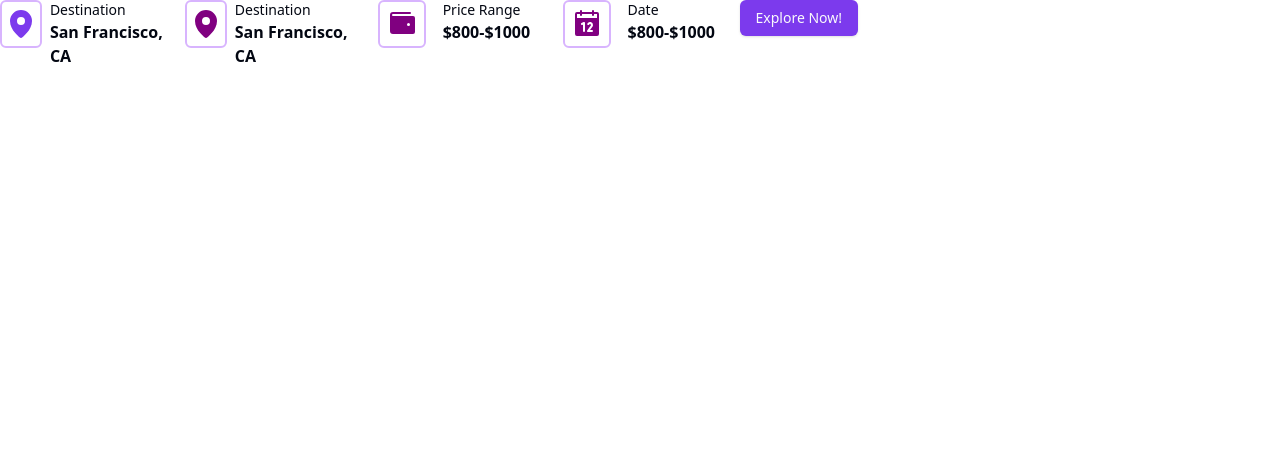
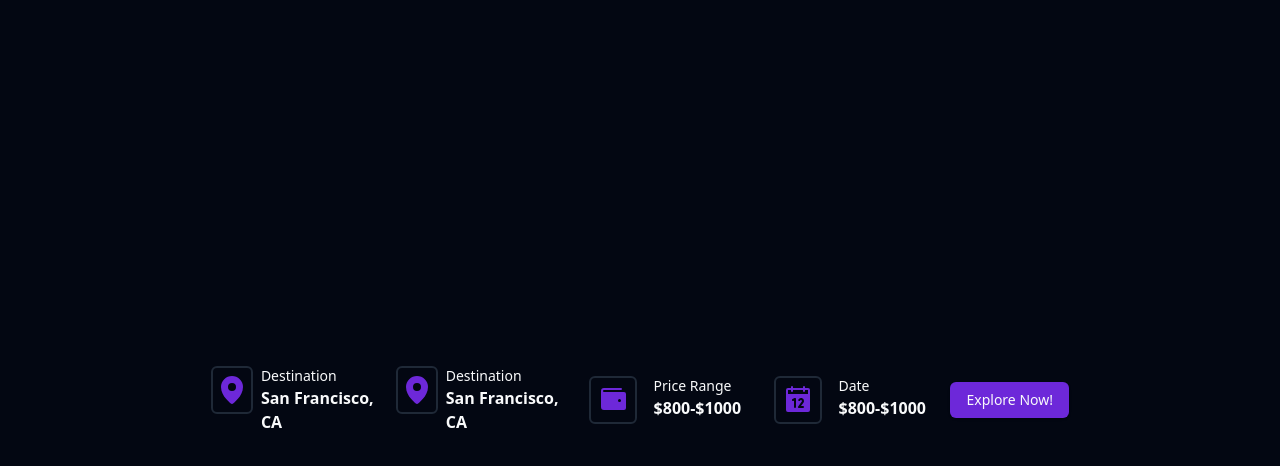
Before and after one commit to rmotafreitas/planner.ai, a React (Vite) app in the folder client/: page / in a window 1280 px wide. Shown: the top 466 px of the page. Built offline with nearby package versions, Linux system fonts and the light colour scheme.

Commit message:
Setup route and themes

```diff
--- a/client/index.html
+++ b/client/index.html
@@ -14,7 +14,7 @@
     />
   </head>
 
-  <body class="bg-primary-foreground">
+  <body>
     <div id="root"></div>
     <script type="module" src="/src/main.jsx"></script>
   </body>
--- a/client/package.json
+++ b/client/package.json
@@ -17,6 +17,7 @@
     "clsx": "^2.1.0",
     "react": "^18.2.0",
     "react-dom": "^18.2.0",
+    "react-router-dom": "^6.22.2",
     "tailwind-merge": "^2.2.1",
     "tailwindcss-animate": "^1.0.7"
   },
--- a/client/src/App.jsx
+++ b/client/src/App.jsx
@@ -1,50 +1,27 @@
-import { MapPin, Wallet, Calendar } from "@phosphor-icons/react";
-import { Button } from "@/components/ui/button";
+import { Route, BrowserRouter as Router, Routes } from "react-router-dom";
+
+import { HomePage } from "./pages";
+import { ThemeProvider } from "./components/theme-provider";
 
 export function App() {
+  /*
+  const [userId, setUserId] = useState("");
+
+  const providerUser = useMemo(
+    () => ({
+      userId,
+      setUserId,
+    }),
+    [userId, setUserId]
+  ); */
   return (
-    <>
-      <div className="rounded-md w-fit flex flex-row gap-4">
-        <div className="flex flex-row gap-2 justify-evenly flex-1">
-          <div className="border-solid border-2 border-purple-300 justify-center flex items-center rounded-md w-12 h-12">
-            <MapPin size={32} weight="fill" className="text-primary" />
-          </div>
-          <div>
-            <h1 className="text-sm">Destination</h1>
-            <p className="font-semibold">San Francisco, CA</p>
-          </div>
-        </div>
-        <div className="flex flex-row gap-2 justify-evenly flex-1">
-          <div className="border-solid border-2 border-purple-300 justify-center flex items-center rounded-md w-12 h-12">
-            <MapPin size={32} weight="fill" color="purple" />
-          </div>
-          <div>
-            <h1 className="text-sm">Destination</h1>
-            <p className="font-semibold">San Francisco, CA</p>
-          </div>
-        </div>
-        <div className="flex flex-row gap-2 justify-evenly flex-1">
-          <div className="border-solid border-2 border-purple-300 justify-center flex items-center rounded-md w-12 h-12">
-            <Wallet size={32} weight="fill" color="purple" />
-          </div>
-          <div>
-            <h1 className="text-sm">Price Range</h1>
-            <p className="font-semibold">$800-$1000</p>
-          </div>
-        </div>
-        <div className="flex flex-row gap-2 justify-evenly flex-1">
-          <div className="border-solid border-2 border-purple-300 justify-center flex items-center rounded-md w-12 h-12">
-            <Calendar size={32} weight="fill" color="purple" />
-          </div>
-          <div>
-            <h1 className="text-sm">Date</h1>
-            <p className="font-semibold">$800-$1000</p>
-          </div>
-        </div>
-        <Button>
-          <p>Explore Now!</p>
-        </Button>
-      </div>
-    </>
+    <ThemeProvider defaultTheme="dark" storageKey="vite-ui-theme">
+      <Router>
+        <Routes>
+          <Route path="/" element={<HomePage />} />
+          {/* <Route path="*" element={<NotFound />} />*/}
+        </Routes>
+      </Router>
+    </ThemeProvider>
   );
 }
--- /dev/null
+++ b/client/src/components/theme-provider.jsx
@@ -0,0 +1,60 @@
+import { createContext, useContext, useEffect, useState } from "react";
+
+const initialState = {
+  theme: "system",
+  setTheme: () => null,
+};
+
+const ThemeProviderContext = createContext(initialState);
+
+export function ThemeProvider({
+  children,
+  defaultTheme = "system",
+  storageKey = "vite-ui-theme",
+  ...props
+}) {
+  const [theme, setTheme] = useState(
+    () => localStorage.getItem(storageKey) || defaultTheme
+  );
+
+  useEffect(() => {
+    const root = window.document.documentElement;
+
+    root.classList.remove("light", "dark");
+
+    if (theme === "system") {
+      const systemTheme = window.matchMedia("(prefers-color-scheme: dark)")
+        .matches
+        ? "dark"
+        : "light";
+
+      root.classList.add(systemTheme);
+      return;
+    }
+
+    root.classList.add(theme);
+  }, [theme]);
+
+  const value = {
+    theme,
+    setTheme: (theme) => {
+      localStorage.setItem(storageKey, theme);
+      setTheme(theme);
+    },
+  };
+
+  return (
+    <ThemeProviderContext.Provider {...props} value={value}>
+      {children}
+    </ThemeProviderContext.Provider>
+  );
+}
+
+export const useTheme = () => {
+  const context = useContext(ThemeProviderContext);
+
+  if (context === undefined)
+    throw new Error("useTheme must be used within a ThemeProvider");
+
+  return context;
+};
--- /dev/null
+++ b/client/src/pages/index.jsx
@@ -0,0 +1,50 @@
+import { MapPin, Wallet, Calendar } from "@phosphor-icons/react";
+import { Button } from "@/components/ui/button";
+
+export function HomePage() {
+  return (
+    <div className="flex flex-col justify-center items-center gap-6 min-h-screen bg-">
+      <div className="rounded-md w-fit flex flex-row gap-4 justify-center items-center">
+        <div className="flex flex-row gap-2 justify-evenly flex-1">
+          <div className="border-solid border-2 border-border justify-center flex items-center rounded-md w-12 h-12">
+            <MapPin size={32} weight="fill" className="text-primary" />
+          </div>
+          <div>
+            <h1 className="text-sm">Destination</h1>
+            <p className="font-semibold">San Francisco, CA</p>
+          </div>
+        </div>
+        <div className="flex flex-row gap-2 justify-evenly flex-1">
+          <div className="border-solid border-2 border-border justify-center flex items-center rounded-md w-12 h-12">
+            <MapPin size={32} weight="fill" className="text-primary" />{" "}
+          </div>
+          <div>
+            <h1 className="text-sm">Destination</h1>
+            <p className="font-semibold">San Francisco, CA</p>
+          </div>
+        </div>
+        <div className="flex flex-row gap-2 justify-evenly flex-1">
+          <div className="border-solid border-2 border-border justify-center flex items-center rounded-md w-12 h-12">
+            <Wallet size={32} weight="fill" className="text-primary" />
+          </div>
+          <div>
+            <h1 className="text-sm">Price Range</h1>
+            <p className="font-semibold">$800-$1000</p>
+          </div>
+        </div>
+        <div className="flex flex-row gap-2 justify-evenly flex-1">
+          <div className="border-solid border-2 border-border justify-center flex items-center rounded-md w-12 h-12">
+            <Calendar size={32} weight="fill" className="text-primary" />
+          </div>
+          <div>
+            <h1 className="text-sm">Date</h1>
+            <p className="font-semibold">$800-$1000</p>
+          </div>
+        </div>
+        <Button>
+          <p>Explore Now!</p>
+        </Button>
+      </div>
+    </div>
+  );
+}
```
Also changed, not shown: 1 other file (tests, documents, lock files or other folders).
